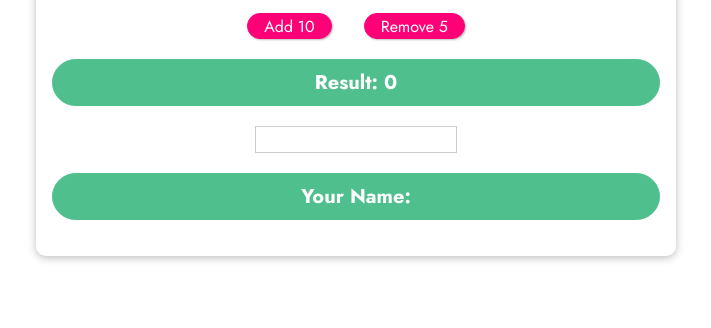
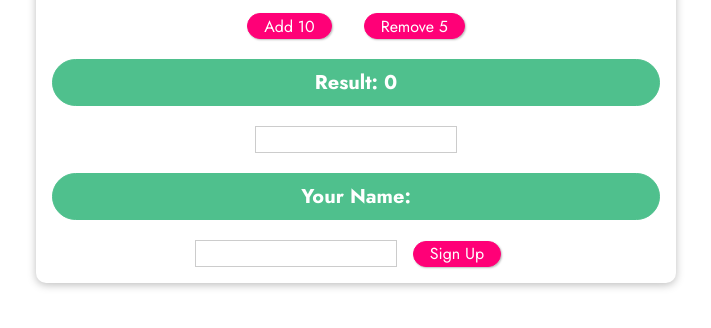
Before and after one commit to theopmw/vue-events, a plain HTML site: page index.html in a window 1280 px wide. Shown: the part 286-614 px from the top of the page, without its empty margins (284-995 px from the left). Drawn offline with nearby package versions, Linux system fonts and the light colour scheme.

Commit message:
Update name input and add form

```diff
--- a/app.js
+++ b/app.js
@@ -3,9 +3,16 @@ const app = Vue.createApp({
     return {
       counter: 0,
       name: '',
+      confirmedName: '',
     };
   },
   methods: {
+    confirmInput() {
+      this.confirmedName = this.name;
+    },
+    submitForm() {
+      alert('Submitted');
+    },
     setName(event, lastName) {
       this.name = event.target.value + ' ' + lastName;
     },
--- a/index.html
+++ b/index.html
@@ -20,8 +20,12 @@
     <button v-on:click="add(10)">Add 10</button>
     <button v-on:click="reduce(5)">Remove 5</button>
     <p>Result: {{ counter }}</p>
-    <input type="text" v-on:input="setName($event, 'Wright')">
-    <p>Your Name: {{ name }}</p>
+    <input type="text" v-on:input="setName($event, 'Wright')" v-on:keyup.enter="confirmInput">
+    <p>Your Name: {{ confirmedName }}</p>
+    <form v-on:submit.prevent="submitForm">
+      <input type="text">
+      <button>Sign Up</button>
+    </form>
   </section>
 </body>
 
```
